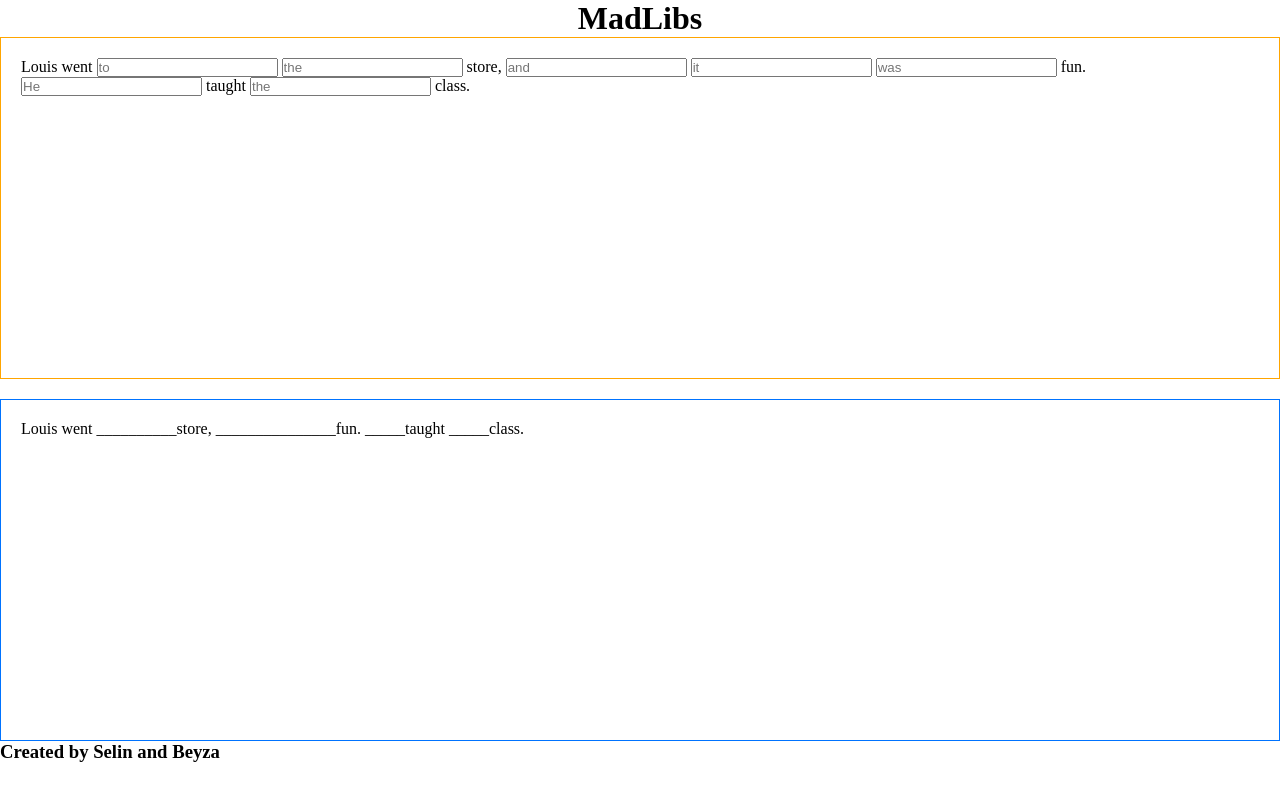
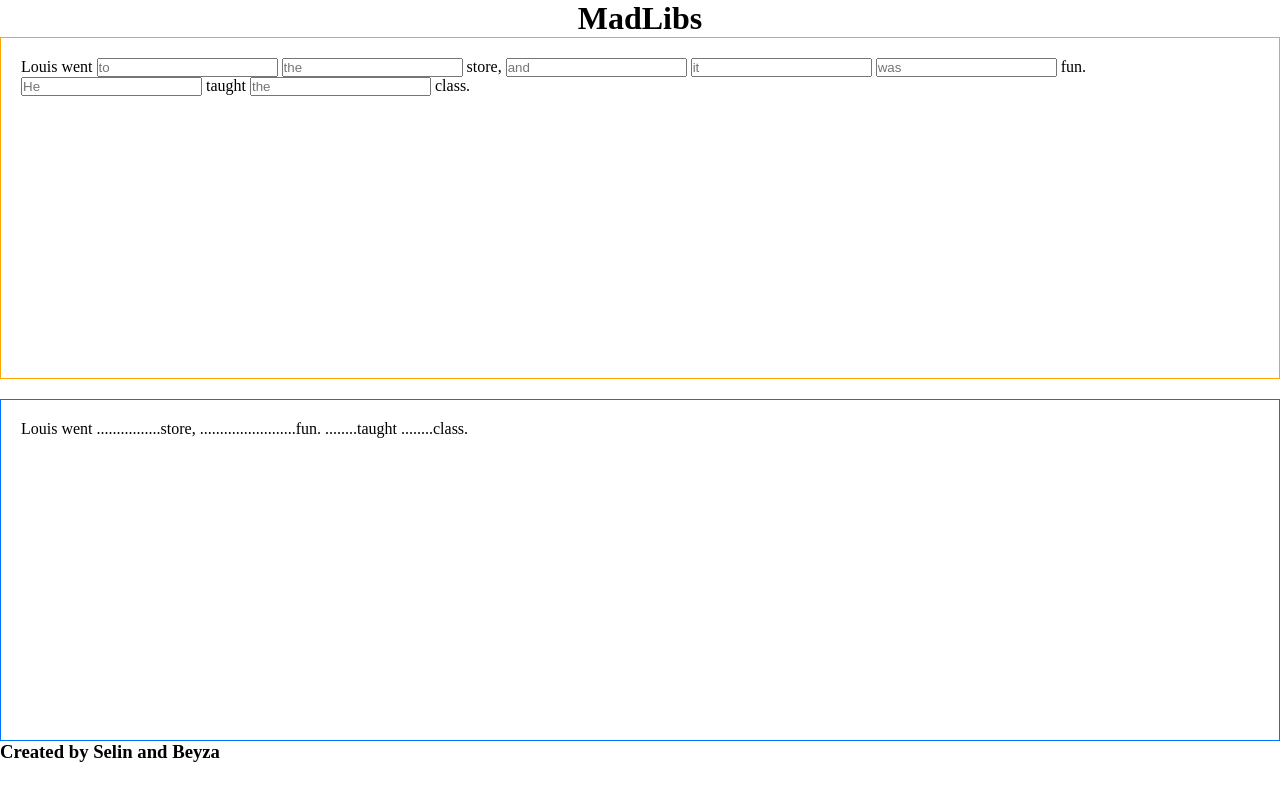
Before and after one commit to Recoded-BPRM-Turkey-FEW-2022/mad-libs-fruit-ninja, a plain HTML site: page index.html in a window 1280 px wide. Drawn offline with Linux system fonts and the light colour scheme.

Commit message:
deleted unnecessary stuff

```diff
--- a/madlibs.js
+++ b/madlibs.js
@@ -42,14 +42,14 @@ function displayer(allWords){
 
   for(let i=0;i<allWords.length ;i++){
     if(!allWords[i].pos){
-      editP.innerHTML += `<input maxLength="20" type="text" value="" placeholder="${allWords[i].word}"id="input${i}"> `;
-      previewP.innerHTML += `<span class="color" id="preview${i}">_____</span>`;
+      editP.innerHTML += `<input class="inputBar" maxLength="20" type="text" value="" placeholder="${allWords[i].word}"id="input${i}"> `;
+      previewP.innerHTML += `<span class="color" id="preview${i}">........</span>`;
 
       editP.addEventListener("input",()=>{
         let previewItem = document.getElementById("preview"+i);
         let editInput = document.getElementById("input"+i);
         previewItem.innerHTML = editInput.value+" ";
-      });
+      })
     }else if(allWords[i].pos){
       editP.innerHTML += `${allWords[i].word} `;
       previewP.innerHTML += `${allWords[i].word} `;
@@ -60,9 +60,3 @@ function displayer(allWords){
 getRawStory().then(parseStory).then((processedStory) => {
   displayer(processedStory);
 });
-/**
- * All your other JavaScript code goes here, inside the function. Don't worry about
- * the `then` and `async` syntax for now.
- *
- * You'll want to use the results of parseStory() to display the story on the page.
- */
```
Also changed, not shown: index.html (+1 -0 lines).
